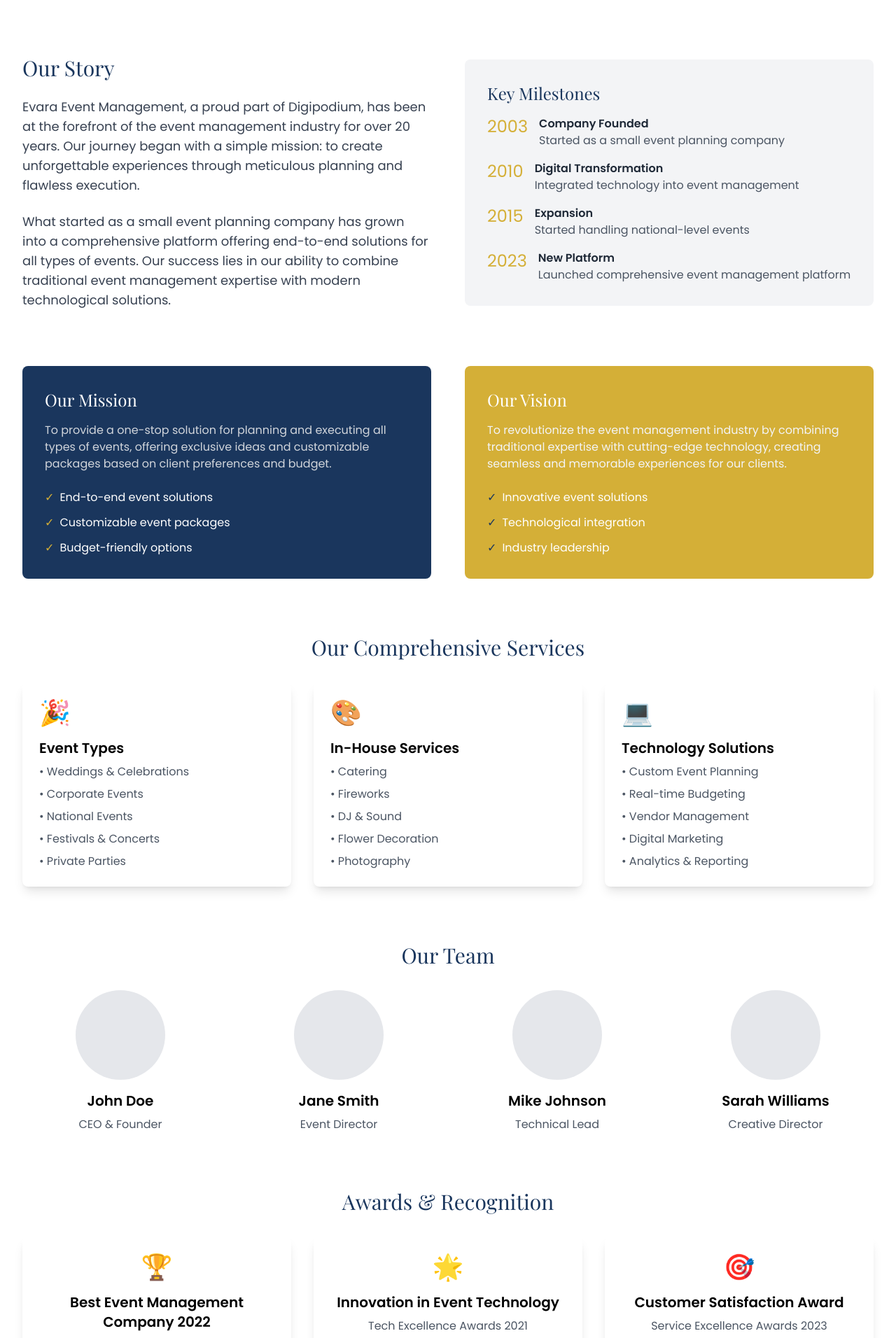
After one commit to miprateek/Evara-Events, a Django app: template templates/about.html in a window 1280 px wide. The commit adds this page. Shown: the part 333-2245 px from the top of the page at 70% size. Run offline with Django 5.2, Linux system fonts and the light colour scheme; the template is opened without the code that fills it, so the values that code supplies are empty; some libraries are stand-ins or nearby versions.

```diff
--- /dev/null
+++ b/templates/about.html
@@ -0,0 +1,277 @@
+<!DOCTYPE html>
+<html lang="en">
+<head>
+    <meta charset="UTF-8">
+    <meta name="viewport" content="width=device-width, initial-scale=1.0">
+    <title>About Us - Evara Event Management</title>
+    <script src="https://cdn.tailwindcss.com"></script>
+    <link href="https://fonts.googleapis.com/css2?family=Playfair+Display:wght@400;700&family=Poppins:wght@300;400;500;600&display=swap" rel="stylesheet">
+    <script>
+        tailwind.config = {
+            theme: {
+                extend: {
+                    colors: {
+                        'evara-gold': '#D4AF37',
+                        'evara-navy': '#1A365D',
+                    },
+                    fontFamily: {
+                        'playfair': ['Playfair Display', 'serif'],
+                        'poppins': ['Poppins', 'sans-serif'],
+                    },
+                }
+            }
+        }
+    </script>
+</head>
+<body class="font-poppins">
+    <!-- Navigation -->
+    <nav class="bg-white shadow-lg fixed w-full z-50">
+        <div class="max-w-7xl mx-auto px-4 sm:px-6 lg:px-8">
+            <div class="flex justify-between h-16">
+                <div class="flex items-center">
+                    <span class="text-2xl font-playfair text-evara-gold">Evara</span>
+                </div>
+                <div class="hidden md:flex items-center space-x-8">
+                    <a href="/" class="text-gray-700 hover:text-evara-gold">Home</a>
+                    <a href="#about" class="text-gray-700 hover:text-evara-gold">About</a>
+                    <a href="#services" class="text-gray-700 hover:text-evara-gold">Services</a>
+                    <a href="#contact" class="bg-evara-gold text-white px-4 py-2 rounded-md hover:bg-opacity-90">Contact Us</a>
+                </div>
+            </div>
+        </div>
+    </nav>
+
+    <!-- Hero Section -->
+    <section class="relative pt-32 pb-20">
+        <div class="absolute inset-0 bg-black opacity-50"></div>
+        <div class="absolute inset-0 bg-[url('https://images.unsplash.com/photo-1511795409834-432f31197ce6?ixlib=rb-4.0.3')] bg-cover bg-center"></div>
+        <div class="relative max-w-7xl mx-auto px-4 sm:px-6 lg:px-8 text-center">
+            <h1 class="text-5xl md:text-7xl font-playfair text-white mb-6">About Evara</h1>
+            <p class="text-xl text-white">A Part of Digipodium - Crafting Unforgettable Experiences Since 2003</p>
+        </div>
+    </section>
+
+    <!-- Main Content -->
+    <div class="max-w-7xl mx-auto px-4 sm:px-6 lg:px-8 py-20">
+        <!-- Company Overview -->
+        <section class="mb-20">
+            <div class="grid md:grid-cols-2 gap-12 items-center">
+                <div>
+                    <h2 class="text-3xl font-playfair text-evara-navy mb-6">Our Story</h2>
+                    <p class="text-gray-700 text-lg mb-6">Evara Event Management, a proud part of Digipodium, has been at the forefront of the event management industry for over 20 years. Our journey began with a simple mission: to create unforgettable experiences through meticulous planning and flawless execution.</p>
+                    <p class="text-gray-700 text-lg">What started as a small event planning company has grown into a comprehensive platform offering end-to-end solutions for all types of events. Our success lies in our ability to combine traditional event management expertise with modern technological solutions.</p>
+                </div>
+                <div class="bg-gray-100 p-8 rounded-lg">
+                    <h3 class="text-2xl font-playfair text-evara-navy mb-4">Key Milestones</h3>
+                    <ul class="space-y-4">
+                        <li class="flex items-start">
+                            <span class="text-evara-gold text-2xl mr-4">2003</span>
+                            <div>
+                                <h4 class="font-semibold text-gray-800">Company Founded</h4>
+                                <p class="text-gray-600">Started as a small event planning company</p>
+                            </div>
+                        </li>
+                        <li class="flex items-start">
+                            <span class="text-evara-gold text-2xl mr-4">2010</span>
+                            <div>
+                                <h4 class="font-semibold text-gray-800">Digital Transformation</h4>
+                                <p class="text-gray-600">Integrated technology into event management</p>
+                            </div>
+                        </li>
+                        <li class="flex items-start">
+                            <span class="text-evara-gold text-2xl mr-4">2015</span>
+                            <div>
+                                <h4 class="font-semibold text-gray-800">Expansion</h4>
+                                <p class="text-gray-600">Started handling national-level events</p>
+                            </div>
+                        </li>
+                        <li class="flex items-start">
+                            <span class="text-evara-gold text-2xl mr-4">2023</span>
+                            <div>
+                                <h4 class="font-semibold text-gray-800">New Platform</h4>
+                                <p class="text-gray-600">Launched comprehensive event management platform</p>
+                            </div>
+                        </li>
+                    </ul>
+                </div>
+            </div>
+        </section>
+
+        <!-- Mission and Vision -->
+        <section class="mb-20">
+            <div class="grid md:grid-cols-2 gap-12">
+                <div class="bg-evara-navy text-white p-8 rounded-lg">
+                    <h3 class="text-2xl font-playfair mb-4">Our Mission</h3>
+                    <p class="text-gray-300 mb-6">To provide a one-stop solution for planning and executing all types of events, offering exclusive ideas and customizable packages based on client preferences and budget.</p>
+                    <ul class="space-y-3">
+                        <li class="flex items-center">
+                            <span class="text-evara-gold mr-2">✓</span>
+                            <span>End-to-end event solutions</span>
+                        </li>
+                        <li class="flex items-center">
+                            <span class="text-evara-gold mr-2">✓</span>
+                            <span>Customizable event packages</span>
+                        </li>
+                        <li class="flex items-center">
+                            <span class="text-evara-gold mr-2">✓</span>
+                            <span>Budget-friendly options</span>
+                        </li>
+                    </ul>
+                </div>
+                <div class="bg-evara-gold text-white p-8 rounded-lg">
+                    <h3 class="text-2xl font-playfair mb-4">Our Vision</h3>
+                    <p class="text-gray-100 mb-6">To revolutionize the event management industry by combining traditional expertise with cutting-edge technology, creating seamless and memorable experiences for our clients.</p>
+                    <ul class="space-y-3">
+                        <li class="flex items-center">
+                            <span class="text-evara-navy mr-2">✓</span>
+                            <span>Innovative event solutions</span>
+                        </li>
+                        <li class="flex items-center">
+                            <span class="text-evara-navy mr-2">✓</span>
+                            <span>Technological integration</span>
+                        </li>
+                        <li class="flex items-center">
+                            <span class="text-evara-navy mr-2">✓</span>
+                            <span>Industry leadership</span>
+                        </li>
+                    </ul>
+                </div>
+            </div>
+        </section>
+
+        <!-- Services Overview -->
+        <section class="mb-20">
+            <h2 class="text-3xl font-playfair text-evara-navy mb-8 text-center">Our Comprehensive Services</h2>
+            <div class="grid md:grid-cols-3 gap-8">
+                <div class="bg-white p-6 rounded-lg shadow-lg">
+                    <div class="text-evara-gold text-4xl mb-4">🎉</div>
+                    <h3 class="text-xl font-semibold mb-2">Event Types</h3>
+                    <ul class="space-y-2 text-gray-600">
+                        <li>• Weddings & Celebrations</li>
+                        <li>• Corporate Events</li>
+                        <li>• National Events</li>
+                        <li>• Festivals & Concerts</li>
+                        <li>• Private Parties</li>
+                    </ul>
+                </div>
+                <div class="bg-white p-6 rounded-lg shadow-lg">
+                    <div class="text-evara-gold text-4xl mb-4">🎨</div>
+                    <h3 class="text-xl font-semibold mb-2">In-House Services</h3>
+                    <ul class="space-y-2 text-gray-600">
+                        <li>• Catering</li>
+                        <li>• Fireworks</li>
+                        <li>• DJ & Sound</li>
+                        <li>• Flower Decoration</li>
+                        <li>• Photography</li>
+                    </ul>
+                </div>
+                <div class="bg-white p-6 rounded-lg shadow-lg">
+                    <div class="text-evara-gold text-4xl mb-4">💻</div>
+                    <h3 class="text-xl font-semibold mb-2">Technology Solutions</h3>
+                    <ul class="space-y-2 text-gray-600">
+                        <li>• Custom Event Planning</li>
+                        <li>• Real-time Budgeting</li>
+                        <li>• Vendor Management</li>
+                        <li>• Digital Marketing</li>
+                        <li>• Analytics & Reporting</li>
+                    </ul>
+                </div>
+            </div>
+        </section>
+
+        <!-- Team Section -->
+        <section class="mb-20">
+            <h2 class="text-3xl font-playfair text-evara-navy mb-8 text-center">Our Team</h2>
+            <div class="grid md:grid-cols-4 gap-8">
+                <div class="text-center">
+                    <div class="w-32 h-32 bg-gray-200 rounded-full mx-auto mb-4"></div>
+                    <h3 class="text-xl font-semibold mb-2">John Doe</h3>
+                    <p class="text-gray-600">CEO & Founder</p>
+                </div>
+                <div class="text-center">
+                    <div class="w-32 h-32 bg-gray-200 rounded-full mx-auto mb-4"></div>
+                    <h3 class="text-xl font-semibold mb-2">Jane Smith</h3>
+                    <p class="text-gray-600">Event Director</p>
+                </div>
+                <div class="text-center">
+                    <div class="w-32 h-32 bg-gray-200 rounded-full mx-auto mb-4"></div>
+                    <h3 class="text-xl font-semibold mb-2">Mike Johnson</h3>
+                    <p class="text-gray-600">Technical Lead</p>
+                </div>
+                <div class="text-center">
+                    <div class="w-32 h-32 bg-gray-200 rounded-full mx-auto mb-4"></div>
+                    <h3 class="text-xl font-semibold mb-2">Sarah Williams</h3>
+                    <p class="text-gray-600">Creative Director</p>
+                </div>
+            </div>
+        </section>
+
+        <!-- Awards & Recognition -->
+        <section class="mb-20">
+            <h2 class="text-3xl font-playfair text-evara-navy mb-8 text-center">Awards & Recognition</h2>
+            <div class="grid md:grid-cols-3 gap-8">
+                <div class="bg-white p-6 rounded-lg shadow-lg text-center">
+                    <div class="text-evara-gold text-4xl mb-4">🏆</div>
+                    <h3 class="text-xl font-semibold mb-2">Best Event Management Company 2022</h3>
+                    <p class="text-gray-600">National Event Management Awards</p>
+                </div>
+                <div class="bg-white p-6 rounded-lg shadow-lg text-center">
+                    <div class="text-evara-gold text-4xl mb-4">🌟</div>
+                    <h3 class="text-xl font-semibold mb-2">Innovation in Event Technology</h3>
+                    <p class="text-gray-600">Tech Excellence Awards 2021</p>
+                </div>
+                <div class="bg-white p-6 rounded-lg shadow-lg text-center">
+                    <div class="text-evara-gold text-4xl mb-4">🎯</div>
+                    <h3 class="text-xl font-semibold mb-2">Customer Satisfaction Award</h3>
+                    <p class="text-gray-600">Service Excellence Awards 2023</p>
+                </div>
+            </div>
+        </section>
+    </div>
+
+    <!-- Footer -->
+    <footer class="bg-evara-navy text-white py-12">
+        <div class="max-w-7xl mx-auto px-4 sm:px-6 lg:px-8">
+            <div class="grid md:grid-cols-4 gap-8">
+                <div>
+                    <h3 class="text-xl font-playfair mb-4">Evara</h3>
+                    <p class="text-gray-300">Crafting unforgettable experiences since 2003.</p>
+                </div>
+                <div>
+                    <h4 class="text-lg font-semibold mb-4">Quick Links</h4>
+                    <ul class="space-y-2">
+                        <li><a href="/" class="text-gray-300 hover:text-evara-gold">Home</a></li>
+                        <li><a href="#about" class="text-gray-300 hover:text-evara-gold">About</a></li>
+                        <li><a href="#services" class="text-gray-300 hover:text-evara-gold">Services</a></li>
+                        <li><a href="#contact" class="text-gray-300 hover:text-evara-gold">Contact</a></li>
+                    </ul>
+                </div>
+                <div>
+                    <h4 class="text-lg font-semibold mb-4">Contact Us</h4>
+                    <ul class="space-y-2 text-gray-300">
+                        <li>123 Event Street</li>
+                        <li>New York, NY 10001</li>
+                        <li>Phone: (555) 123-4567</li>
+                        <li>Email: info@evaraevents.com</li>
+                    </ul>
+                </div>
+                <div>
+                    <h4 class="text-lg font-semibold mb-4">Newsletter</h4>
+                    <form class="space-y-4">
+                        <input type="email" placeholder="Your email" class="w-full px-4 py-2 rounded-md bg-gray-700 text-white focus:outline-none focus:ring-2 focus:ring-evara-gold">
+                        <button type="submit" class="bg-evara-gold text-white px-4 py-2 rounded-md hover:bg-opacity-90 transition duration-300">Subscribe</button>
+                    </form>
+                    <div class="mt-4 flex space-x-4">
+                        <a href="#" class="text-gray-300 hover:text-evara-gold">Facebook</a>
+                        <a href="#" class="text-gray-300 hover:text-evara-gold">Instagram</a>
+                        <a href="#" class="text-gray-300 hover:text-evara-gold">LinkedIn</a>
+                    </div>
+                </div>
+            </div>
+            <div class="border-t border-gray-700 mt-8 pt-8 text-center text-gray-300">
+                <p>&copy; 2023 Evara Event Management. All rights reserved.</p>
+            </div>
+        </div>
+    </footer>
+</body>
+</html>
--- a/templates/index.html
+++ b/templates/index.html
@@ -32,7 +32,7 @@
                     <span class="text-2xl font-playfair text-evara-gold">Evara</span>
                 </div>
                 <div class="hidden md:flex items-center space-x-8">
-                    <a href="#about" class="text-gray-700 hover:text-evara-gold">About</a>
+                    <a href="/templates/about.html" class="text-gray-700 hover:text-evara-gold">About</a>
                     <a href="#services" class="text-gray-700 hover:text-evara-gold">Services</a>
                     <a href="#testimonials" class="text-gray-700 hover:text-evara-gold">Testimonials</a>
                     <a href="#contact" class="bg-evara-gold text-white px-4 py-2 rounded-md hover:bg-opacity-90">Contact Us</a>
@@ -55,7 +55,7 @@
     </section>
 
     <!-- About Section -->
-    <section id="about" class="py-20 bg-white">
+    <section class="py-20 bg-white">
         <div class="max-w-7xl mx-auto px-4 sm:px-6 lg:px-8">
             <div class="text-center mb-16">
                 <h2 class="text-4xl font-playfair text-evara-navy mb-4">About Evara</h2>
@@ -259,7 +259,7 @@
                 <div>
                     <h4 class="text-lg font-semibold mb-4">Quick Links</h4>
                     <ul class="space-y-2">
-                        <li><a href="#about" class="text-gray-300 hover:text-evara-gold">About</a></li>
+                        <li><a href="about.html" class="text-gray-300 hover:text-evara-gold">About</a></li>
                         <li><a href="#services" class="text-gray-300 hover:text-evara-gold">Services</a></li>
                         <li><a href="#testimonials" class="text-gray-300 hover:text-evara-gold">Testimonials</a></li>
                         <li><a href="#contact" class="text-gray-300 hover:text-evara-gold">Contact</a></li>
```
Also changed, not shown: templates/contactus.html (added), templates/services.html (added), templates/showcase.html (added), templates/testimonals.html (added).
